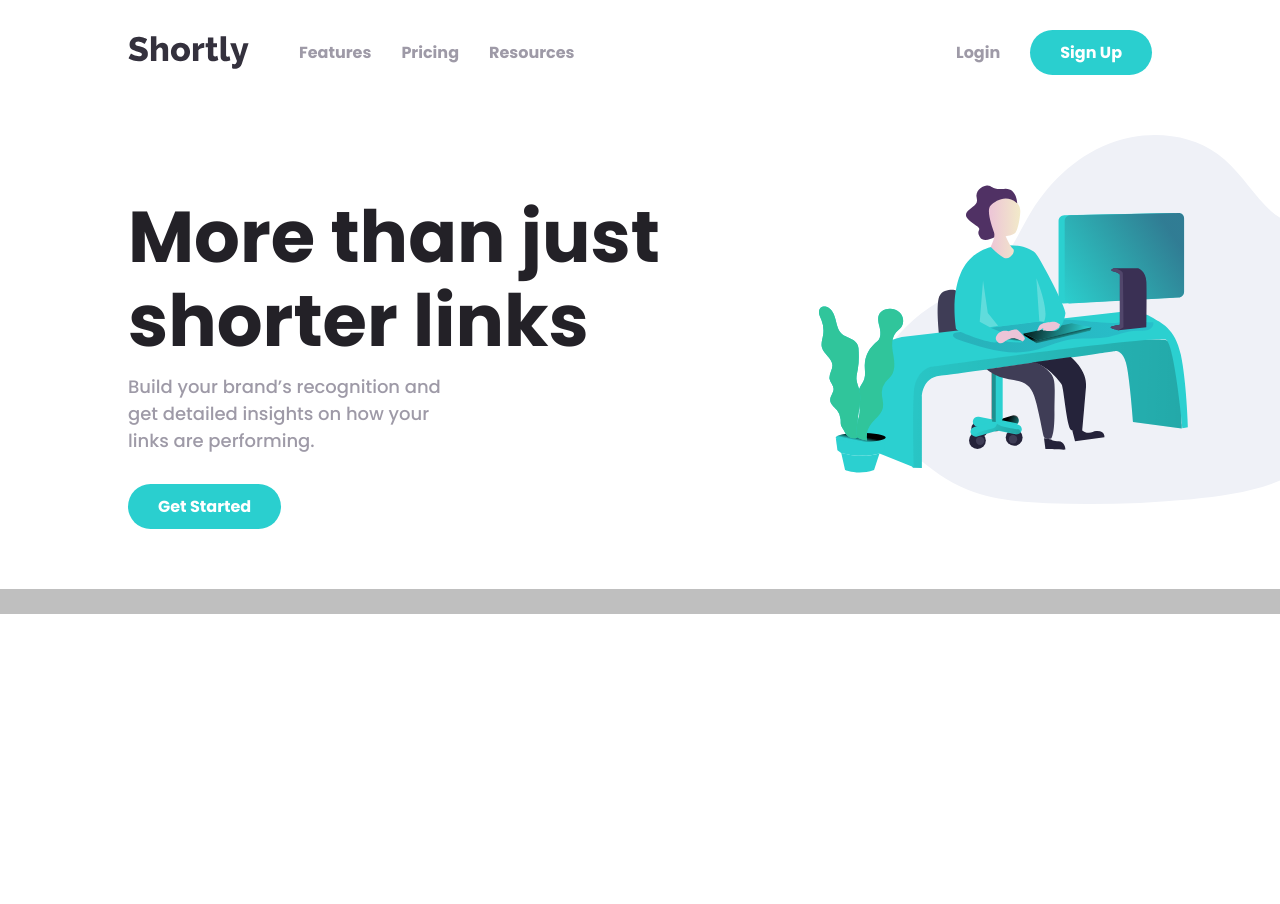
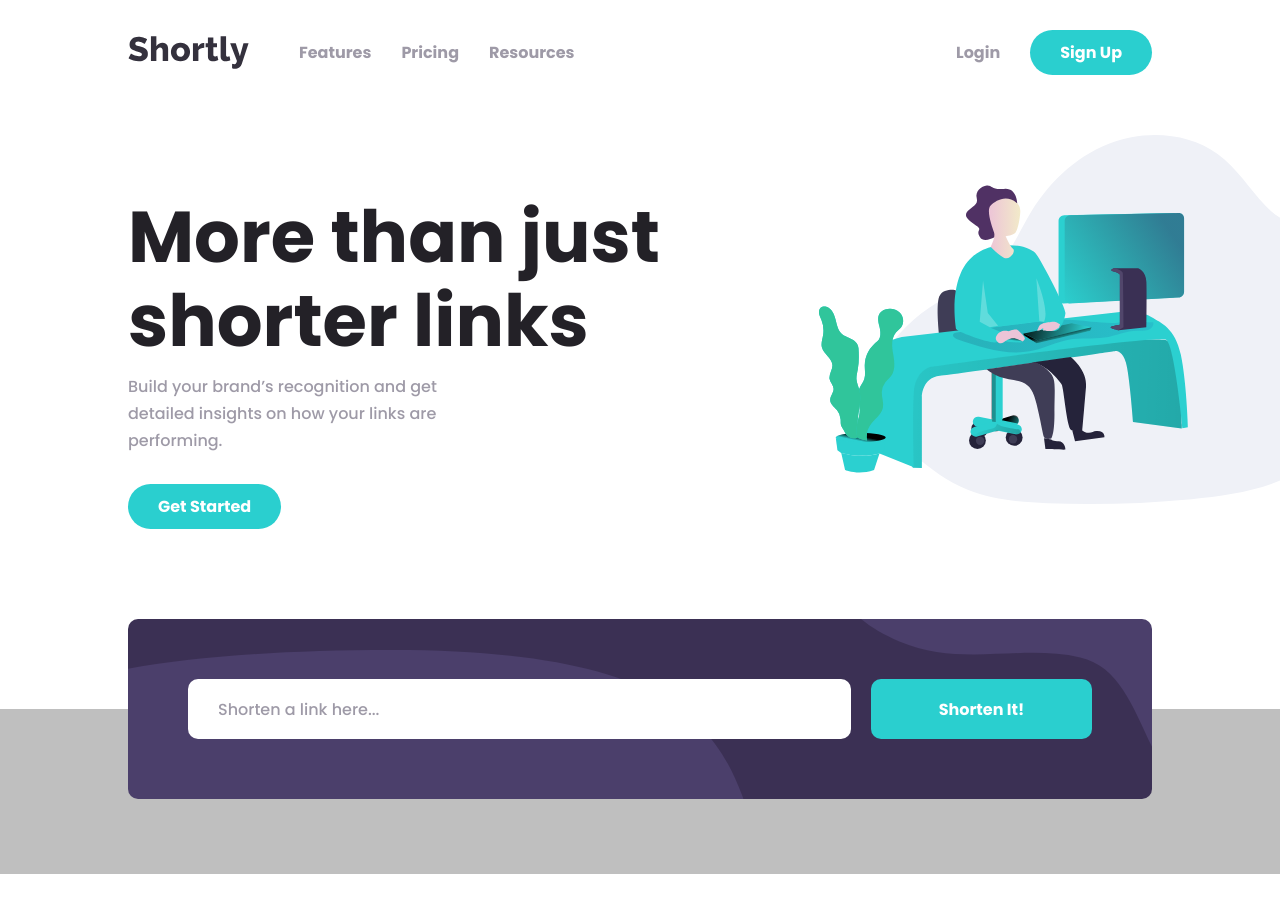
Before and after one commit to Adebesin-Cell/url-shortner, a React (Create React App) app: page / in a window 1280 px wide. Shown: the top 904 px of the page. Before the commit the page ends 800 px from the top, so only its background shows below. Built offline with nearby package versions, Linux system fonts and the light colour scheme.

Commit message:
updating UI

```diff
--- a/src/components/About.js
+++ b/src/components/About.js
@@ -1,7 +1,15 @@
+import LinkForm from "./Link/LinkForm";
 import styles from "./About.module.scss";
 
 const About = function () {
-  return <section className={styles["section-about"]}>&nbsp;</section>;
+  return (
+    <section className={styles["section-about"]}>
+      <LinkForm></LinkForm>
+      <div className='' style={{ marginTop: "50px" }}>
+        &nbsp;
+      </div>
+    </section>
+  );
 };
 
 export default About;
--- a/src/components/About.module.scss
+++ b/src/components/About.module.scss
@@ -2,6 +2,9 @@
   padding-left: 10%;
   padding-right: 10%;
   background: var(--gray);
+  margin-bottom: 30px;
+  display: flex;
+  flex-direction: column;
 
   @media only screen and (min-width: 1960px) {
     padding-left: 10%;
--- a/src/components/Intro.module.scss
+++ b/src/components/Intro.module.scss
@@ -1,6 +1,7 @@
 .section-intro {
   padding: var(--span-2xl) 10%;
   padding-right: 0;
+  padding-bottom: calc(var(--span-2xl) * 3);
 
   @media only screen and (min-width: 1960px) {
     padding-left: 10%;
@@ -34,7 +35,7 @@
   &__paragraph {
     padding-top: var(--span-xs);
     font-family: var(--Poppins);
-    font-size: calc(var(--size-m) + 2px);
+    font-size: var(--size-m);
     font-weight: var(--weight-md);
     line-height: 27px;
     color: var(--grayish-violet);
--- a/src/components/Link/LinkForm.js
+++ b/src/components/Link/LinkForm.js
@@ -1,9 +1,21 @@
+import Button from "../UI/Button";
 import styles from "./LinkForm.module.scss";
 
 const LinkForm = function (props) {
   return (
     <form action='/' className={styles.form}>
-      &nbsp;
+      <div className={styles["form__group"]}>
+        <input
+          type='text'
+          className={styles["form__input"]}
+          placeholder='Shorten a link here...'
+          id='link_Input'
+          name='link'
+        />
+      </div>
+      <div className={styles["form__group"]}>
+        <Button className='btn btn--submit'>Shorten It!</Button>
+      </div>
     </form>
   );
 };
--- a/src/components/Link/LinkForm.module.scss
+++ b/src/components/Link/LinkForm.module.scss
@@ -0,0 +1,38 @@
+.form {
+  margin-top: -90px;
+  padding: var(--span-2xl);
+  background: var(--dark-violet) url(../../assets/svgs/bg-shorten-desktop.svg);
+  background-size: cover;
+  border-radius: 10px;
+  display: grid;
+  gap: var(--span-s);
+  grid-template-columns: 3fr 1fr;
+
+  &__group {
+    max-height: 100%;
+  }
+
+  &__input {
+    border: none;
+    outline: none;
+    display: block;
+    width: 100%;
+    height: 60px;
+    padding: 0 var(--span-m);
+    border-radius: 10px;
+    background: var(--white);
+    font-family: var(--Poppins);
+    font-size: var(--size-m);
+    font-weight: var(--weight-md);
+    line-height: 27px;
+    color: var(--grayish-violet);
+
+    &::-webkit-input-placeholder {
+      font-family: var(--Poppins);
+      font-size: var(--size-m);
+      font-weight: var(--weight-md);
+      line-height: 27px;
+      color: var(--grayish-violet);
+    }
+  }
+}
--- a/src/components/UI/Button.module.scss
+++ b/src/components/UI/Button.module.scss
@@ -39,4 +39,17 @@
       opacity: 0.7;
     }
   }
+
+  &--submit {
+    background: var(--cyan);
+    padding: var(--span-xs) var(--span-m);
+    border-radius: 10px;
+    font-size: var(--size-m);
+    font-weight: var(--weight-xlg);
+    line-height: 25px;
+    color: var(--white);
+    text-align: center;
+    width: 100%;
+    height: 100%;
+  }
 }
```
